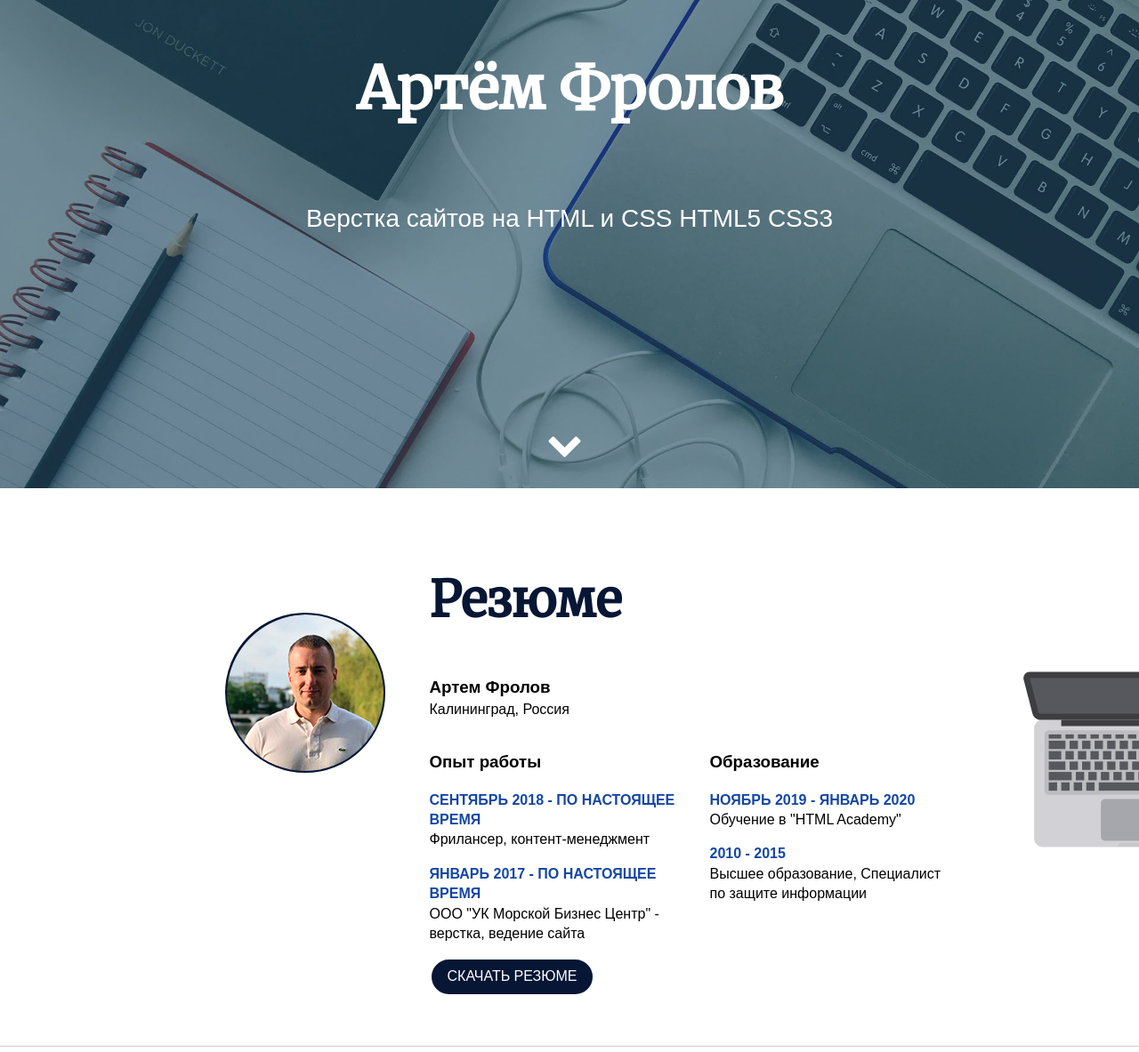
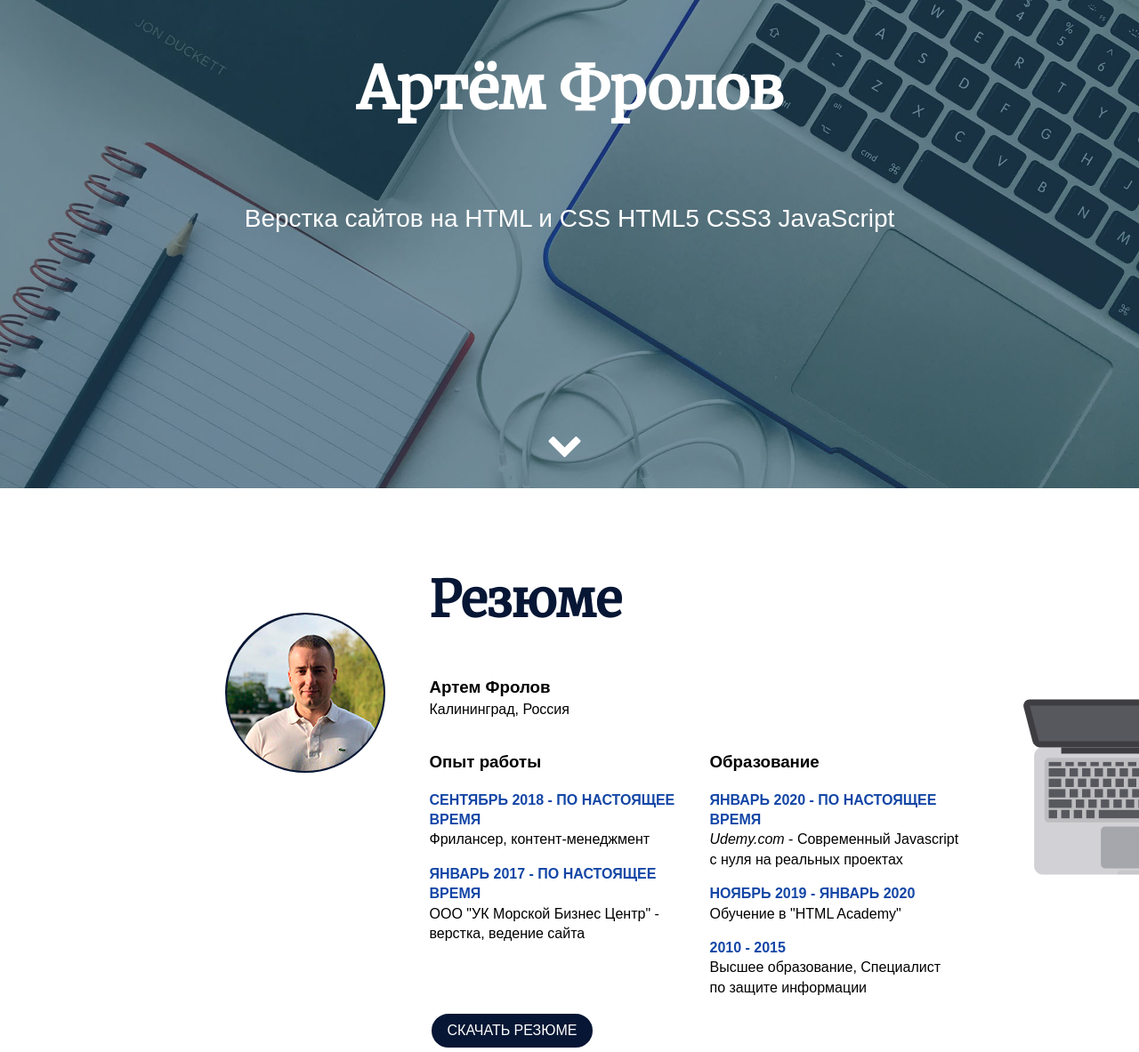
Before and after one commit to artemf92/Portfolio, a plain HTML site: page index.html in a window 1280 px wide. Shown: the part 251-1434 px from the top of the page at 89% size. Drawn offline with nearby package versions, Linux system fonts and the light colour scheme; a web font is replaced by a local one.

Commit message:
add new resume

```diff
--- a/index.html
+++ b/index.html
@@ -45,7 +45,7 @@
 			<h3>Артём Фролов</h3>
 		</div>
 		<div class="header_description">
-			<p>Верстка сайтов на HTML и CSS HTML5 CSS3</p>
+			<p>Верстка сайтов на HTML и CSS HTML5 CSS3 JavaScript</p>
 		</div>
 		<div class="header_arrow" id="nav">
 			<a class="icon-down-open" href="#resume"></a>
@@ -75,6 +75,8 @@
 
 						<div class="learn">
 							<h3>Образование</h3>
+							<span class="time">Январь 2020 - по настоящее время</span>
+							<p><i>Udemy.com</i> - Современный Javascript с нуля на реальных проектах</p>
 							<span class="time">Ноябрь 2019 - Январь 2020</span>
 							<p>Обучение в "HTML Academy"</p>
 							<span class="time">2010 - 2015</span>
@@ -362,7 +364,7 @@
 				<div class="col-3">
 					<div class="footer_logo">
 						<h2>Артём Фролов</h2>
-						<p>Верстка сайтов на HTML и CSS HTML5 CSS3</p>
+						<p>Верстка сайтов на HTML и CSS HTML5 CSS3 JavaScript</p>
 					</div>
 				</div>
 				<div class="col-3">
```
Also changed, not shown: 1 other file.
